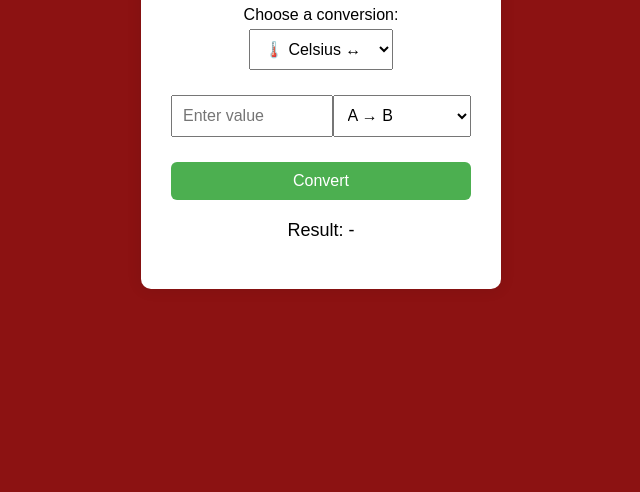
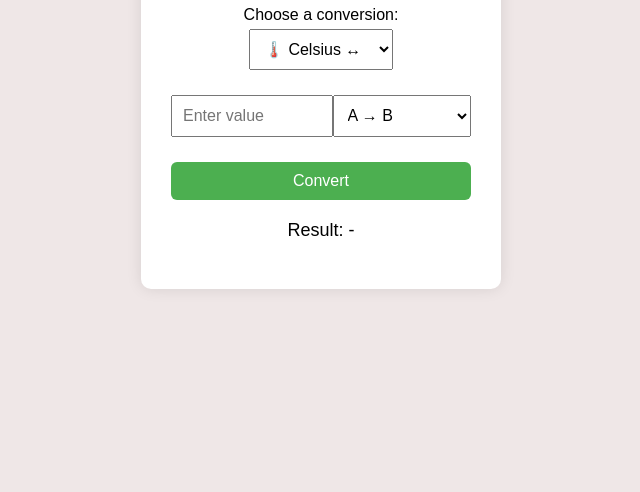
Before and after one commit to NofarMahani1/DevOpsFinal, a website: page index.html in a window 1280 px wide. Shown: the part 308-800 px from the top of the page, without its empty margins (319-959 px from the left). Drawn offline with Linux system fonts and the light colour scheme.

Commit message:
changed color of backround

```diff
--- a/style.css
+++ b/style.css
@@ -1,6 +1,6 @@
 body {
   font-family: Arial, sans-serif;
-  background-color: #8c1212;
+  background-color: #efe7e7;
   display: flex;
   justify-content: center;
   align-items: center;
```
